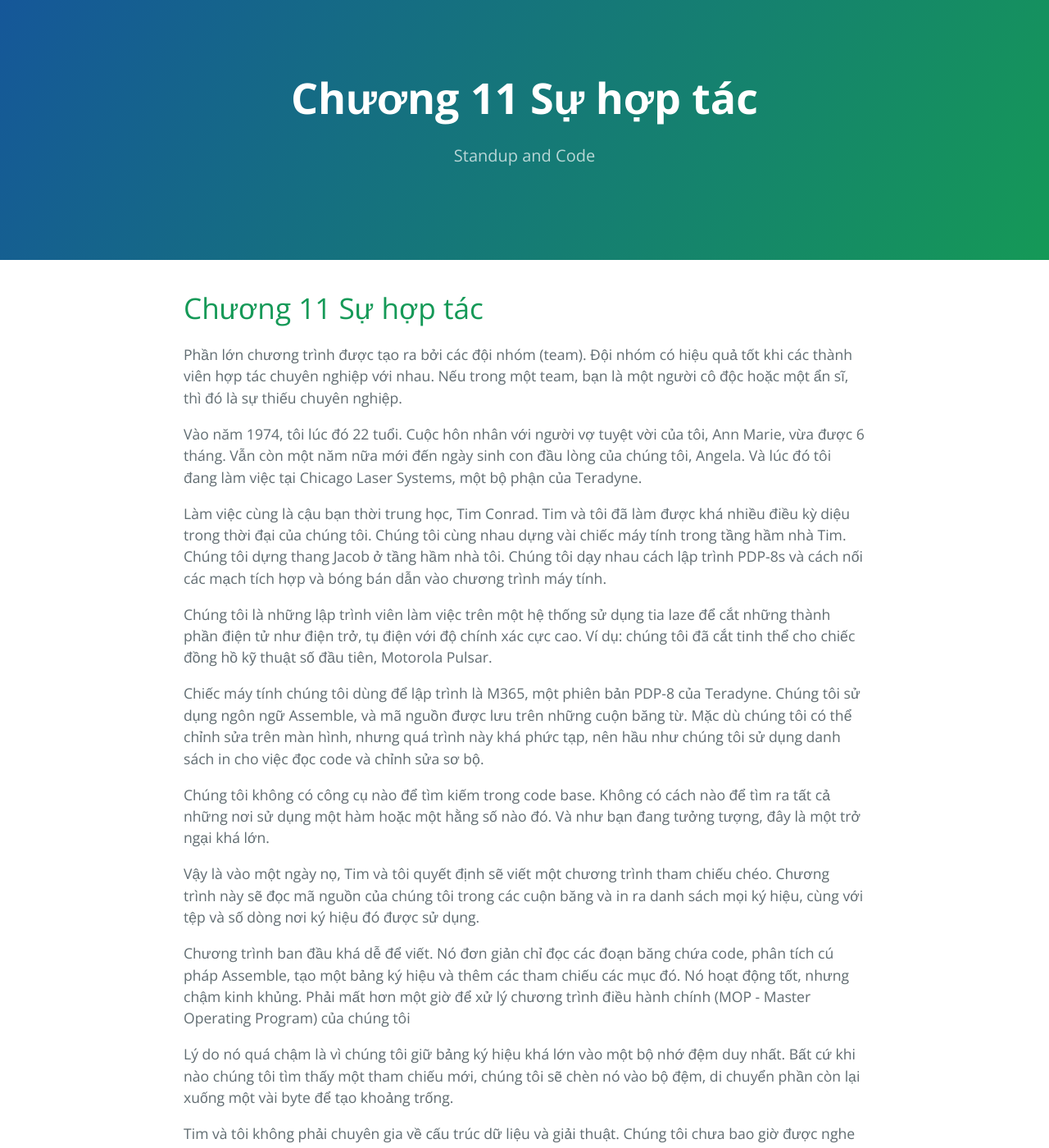
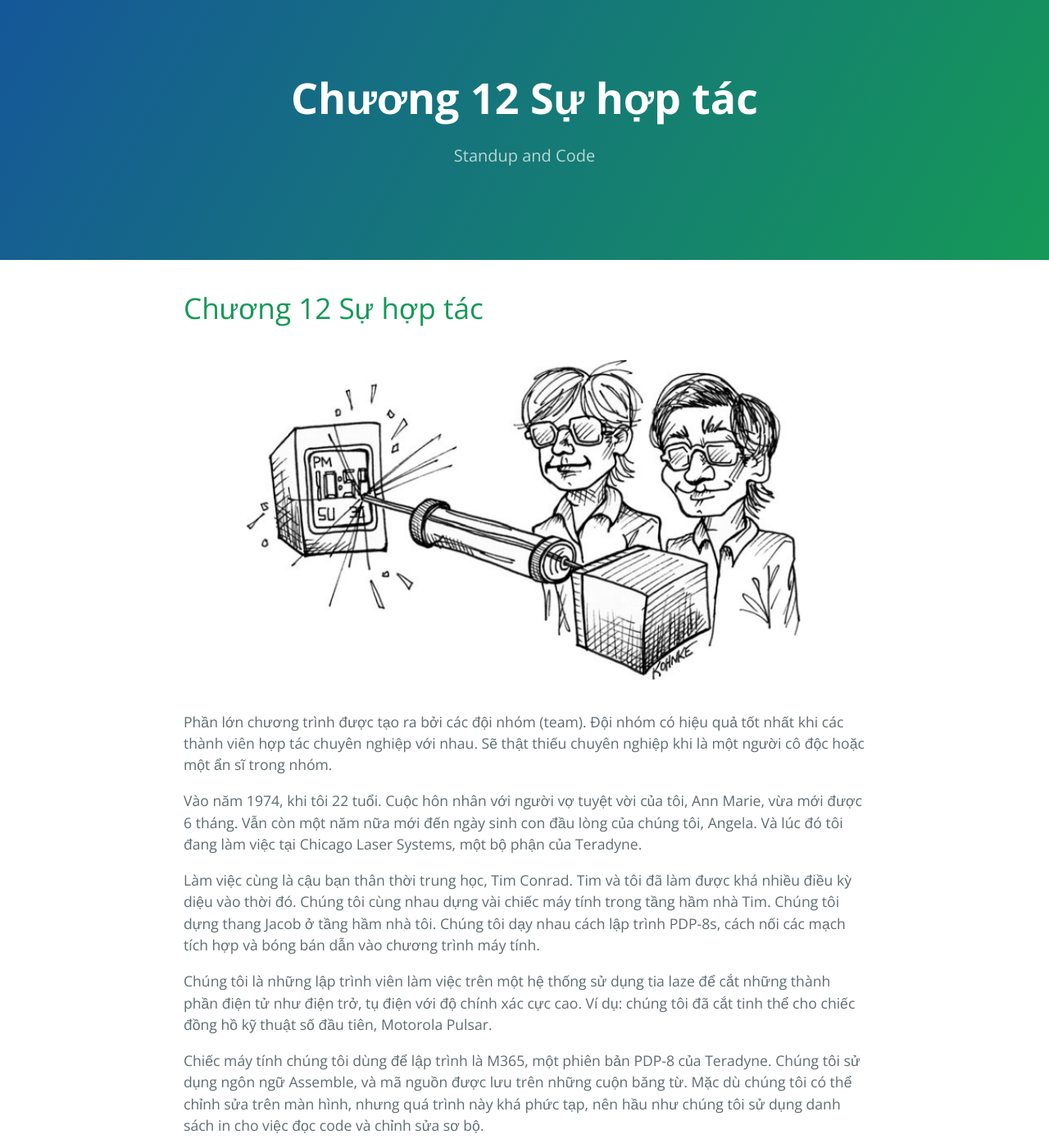
Before and after one commit to HaiBV/haibv.github.io, a Jekyll site: the page built from clean-coder/chapter-12-collaboration.md, in a window 1280 px wide and 1400 px high. Shown: the whole window at 82% size. Built offline with Jekyll 4.4.1, drawn with Linux system fonts in a browser that asks for light colours; our own code applies the rules of GitHub Pages for plain Markdown files; some of the changed text lies outside the part shown.

Commit message:
Book - The Clean Coder - Correction - C12

```diff
--- a/clean-coder/chapter-12-collaboration.md
+++ b/clean-coder/chapter-12-collaboration.md
@@ -2,25 +2,27 @@
 layout: default
 ---
 
-# Chương 11 Sự hợp tác
+# Chương 12 Sự hợp tác
 
-Phần lớn chương trình được tạo ra bởi các đội nhóm (team). Đội nhóm có hiệu quả tốt khi các thành viên hợp tác chuyên nghiệp với nhau. Nếu trong một team, bạn là một người cô độc hoặc một ẩn sĩ, thì đó là sự thiếu chuyên nghiệp.
+![12-cover](images/12-cover.png)
 
-Vào năm 1974, tôi lúc đó 22 tuổi. Cuộc hôn nhân với người vợ tuyệt vời của tôi, Ann Marie, vừa được 6 tháng. Vẫn còn một năm nữa mới đến ngày sinh con đầu lòng của chúng tôi, Angela. Và lúc đó tôi đang làm việc tại Chicago Laser Systems, một bộ phận của Teradyne.
+Phần lớn chương trình được tạo ra bởi các đội nhóm (team). Đội nhóm có hiệu quả tốt nhất khi các thành viên hợp tác chuyên nghiệp với nhau. Sẽ thật thiếu chuyên nghiệp khi là một người cô độc hoặc một ẩn sĩ trong nhóm.
 
-Làm việc cùng là cậu bạn thời trung học, Tim Conrad. Tim và tôi đã làm được khá nhiều điều kỳ diệu trong thời đại của chúng tôi. Chúng tôi cùng nhau dựng vài chiếc máy tính trong tầng hầm nhà Tim. Chúng tôi dựng thang Jacob ở tầng hầm nhà tôi. Chúng tôi dạy nhau cách lập trình PDP-8s và cách nối các mạch tích hợp và bóng bán dẫn vào chương trình máy tính.
+Vào năm 1974, khi tôi 22 tuổi. Cuộc hôn nhân với người vợ tuyệt vời của tôi, Ann Marie, vừa mới được 6 tháng. Vẫn còn một năm nữa mới đến ngày sinh con đầu lòng của chúng tôi, Angela. Và lúc đó tôi đang làm việc tại Chicago Laser Systems, một bộ phận của Teradyne.
+
+Làm việc cùng là cậu bạn thân thời trung học, Tim Conrad. Tim và tôi đã làm được khá nhiều điều kỳ diệu vào thời đó. Chúng tôi cùng nhau dựng vài chiếc máy tính trong tầng hầm nhà Tim. Chúng tôi dựng thang Jacob ở tầng hầm nhà tôi. Chúng tôi dạy nhau cách lập trình PDP-8s, cách nối các mạch tích hợp và bóng bán dẫn vào chương trình máy tính.
 
 Chúng tôi là những lập trình viên làm việc trên một hệ thống sử dụng tia laze để cắt những thành phần điện tử như điện trở, tụ điện với độ chính xác cực cao. Ví dụ: chúng tôi đã cắt tinh thể cho chiếc đồng hồ kỹ thuật số đầu tiên, Motorola Pulsar.
 
 Chiếc máy tính chúng tôi dùng để lập trình là M365, một phiên bản PDP-8 của Teradyne. Chúng tôi sử dụng ngôn ngữ Assemble, và mã nguồn được lưu trên những cuộn băng từ. Mặc dù chúng tôi có thể chỉnh sửa trên màn hình, nhưng quá trình này khá phức tạp, nên hầu như chúng tôi sử dụng danh sách in cho việc đọc code và chỉnh sửa sơ bộ.
 
-Chúng tôi không có công cụ nào để tìm kiếm trong code base. Không có cách nào để tìm ra tất cả những nơi sử dụng một hàm hoặc một hằng số nào đó. Và như bạn đang tưởng tượng, đây là một trở ngại khá lớn.
+Chúng tôi không có công cụ nào để tìm kiếm trong mã nguồn. Không có cách nào để tìm ra tất cả những nơi sử dụng một hàm hoặc một hằng số nào đó. Và như bạn đang tưởng tượng, đây là một trở ngại khá lớn.
 
 Vậy là vào một ngày nọ, Tim và tôi quyết định sẽ viết một chương trình tham chiếu chéo. Chương trình này sẽ đọc mã nguồn của chúng tôi trong các cuộn băng và in ra danh sách mọi ký hiệu, cùng với tệp và số dòng nơi ký hiệu đó được sử dụng.
 
-Chương trình ban đầu khá dễ để viết. Nó đơn giản chỉ đọc các đoạn băng chứa code, phân tích cú pháp Assemble, tạo một bảng ký hiệu và thêm các tham chiếu các mục đó. Nó hoạt động tốt, nhưng chậm kinh khủng. Phải mất hơn một giờ để xử lý chương trình điều hành chính (MOP - Master Operating Program) của chúng tôi
+Ý tưởng ban đầu về chương trình khá dễ để viết. Nó đơn giản chỉ đọc các đoạn băng chứa code, phân tích cú pháp Assemble, tạo một bảng ký hiệu và thêm các tham chiếu đến các mục đó. Nó hoạt động tốt, nhưng chậm kinh khủng. Phải mất hơn một giờ để xử lý chương trình điều hành chính (MOP - Master Operating Program) của chúng tôi
 
-Lý do nó quá chậm là vì chúng tôi giữ bảng ký hiệu khá lớn vào một bộ nhớ đệm duy nhất. Bất cứ khi nào chúng tôi tìm thấy một tham chiếu mới, chúng tôi sẽ chèn nó vào bộ đệm, di chuyển phần còn lại xuống một vài byte để tạo khoảng trống.
+Lý do nó chậm như vậy là vì chúng tôi giữ bảng ký hiệu khá lớn vào một bộ nhớ đệm duy nhất. Bất cứ khi nào chúng tôi tìm thấy một tham chiếu mới, chúng tôi sẽ chèn nó vào bộ đệm, di chuyển phần còn lại xuống một vài byte để tạo khoảng trống.
 
 Tim và tôi không phải chuyên gia về cấu trúc dữ liệu và giải thuật. Chúng tôi chưa bao giờ được nghe về bảng băm hoặc tìm kiếm nhị phân. Chúng tôi không biết làm thế nào để tạo ra một thuật toán nhanh hơn. Chúng tôi chỉ biết rằng những gì chúng tôi làm là quá chậm.
 
```
Also changed, not shown: clean-coder/images/12-cover.png (added).
